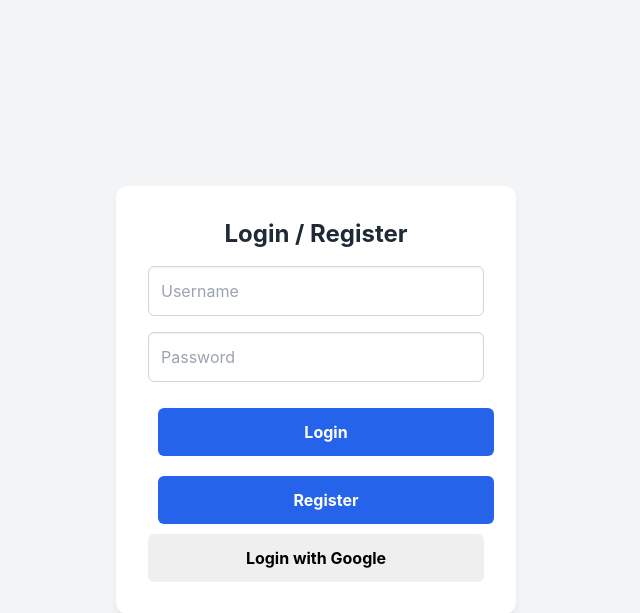
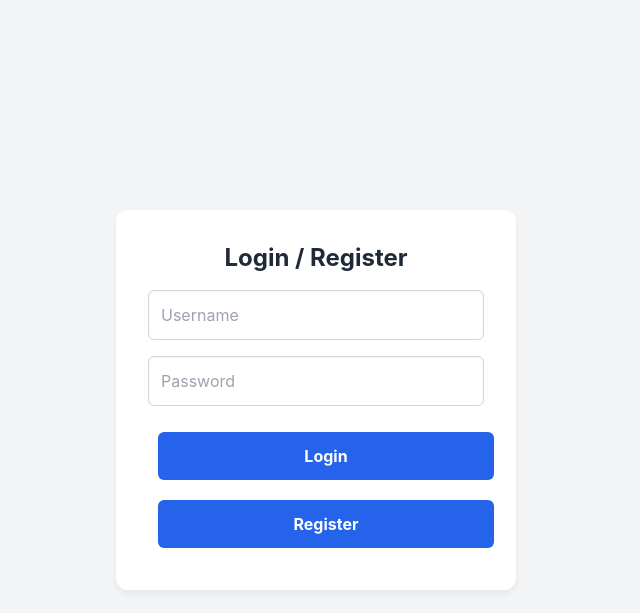
Before and after one commit to Real4real2021/Calender-using-Microsoft-Python, a Flask app: page / in a window 1280 px wide. Shown: the top 613 px of the page, without its empty margins (324-964 px from the left). Run offline with Flask 3, Linux system fonts and the light colour scheme.

Commit message:
Update index.html

```diff
--- a/templates/index.html
+++ b/templates/index.html
@@ -69,7 +69,6 @@
             <input type="password" name="password" placeholder="Password" class="input-field">
             <input type="submit" name="login" value="Login" class="btn btn-login" onclick="setAction('login')">
             <input type="button" value="Register" class="btn btn-login" onclick="setAction('register')">
-            <input type="button" value="Login with Google" class="btn login-google" onclick="window.location.href='{{url_for('login_google')}}'">
         </form>
     </div>
 </body>
```
